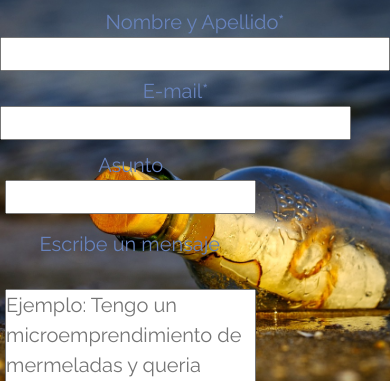
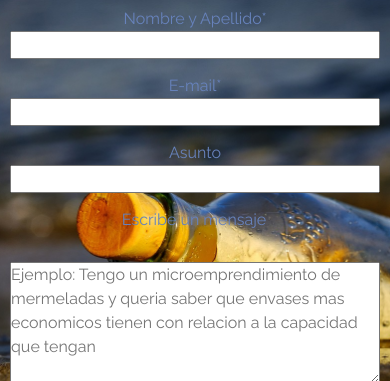
Before and after one commit to emallorente/proyecto-c47, a plain HTML site: page html/contacto.html in a window 390 px wide. Shown: the part 130-511 px from the top of the page. Drawn offline with nearby package versions, Linux system fonts and the light colour scheme.

```diff
--- a/css/style.css
+++ b/css/style.css
@@ -441,32 +441,34 @@
 
 /* Cajas de contactos en mobile  */
 .cajas{
-    height:100vw;
+    height:110vw;
 }
 
 .cajas div{
     display: grid;
     justify-items: auto;
-    grid-template-columns: repeat(1, 1fr);
-    grid-template-rows: 4;
+    grid-template-columns: 1fr;
     grid-template-areas: "caja1" "caja2" "caja3" "caja4";
-    font-size: 20px;
+    font-size: 16px;
     font-family: 'Raleway', sans-serif;
     color: #6782BB;
     padding-top: 5px;
 }
 
 .caja1{
+    padding: 10px;
     margin: 0;
     align-items: center;
     grid-area: caja1;
 }
 .caja2{
+    padding: 10px;
     margin: 0;
     grid-area: caja2;
 }
 .caja3{
-    margin: 5px;
+    padding: 10px;
+    margin: 0px;
     grid-area: caja3;
 }
 .caja3 input{
@@ -482,7 +484,8 @@
 
 }
 .caja4{
-    margin: 5px;
+    padding: 10px;
+    margin: 0px;
     grid-area: caja4;
 }
 .caja4 label{
```
